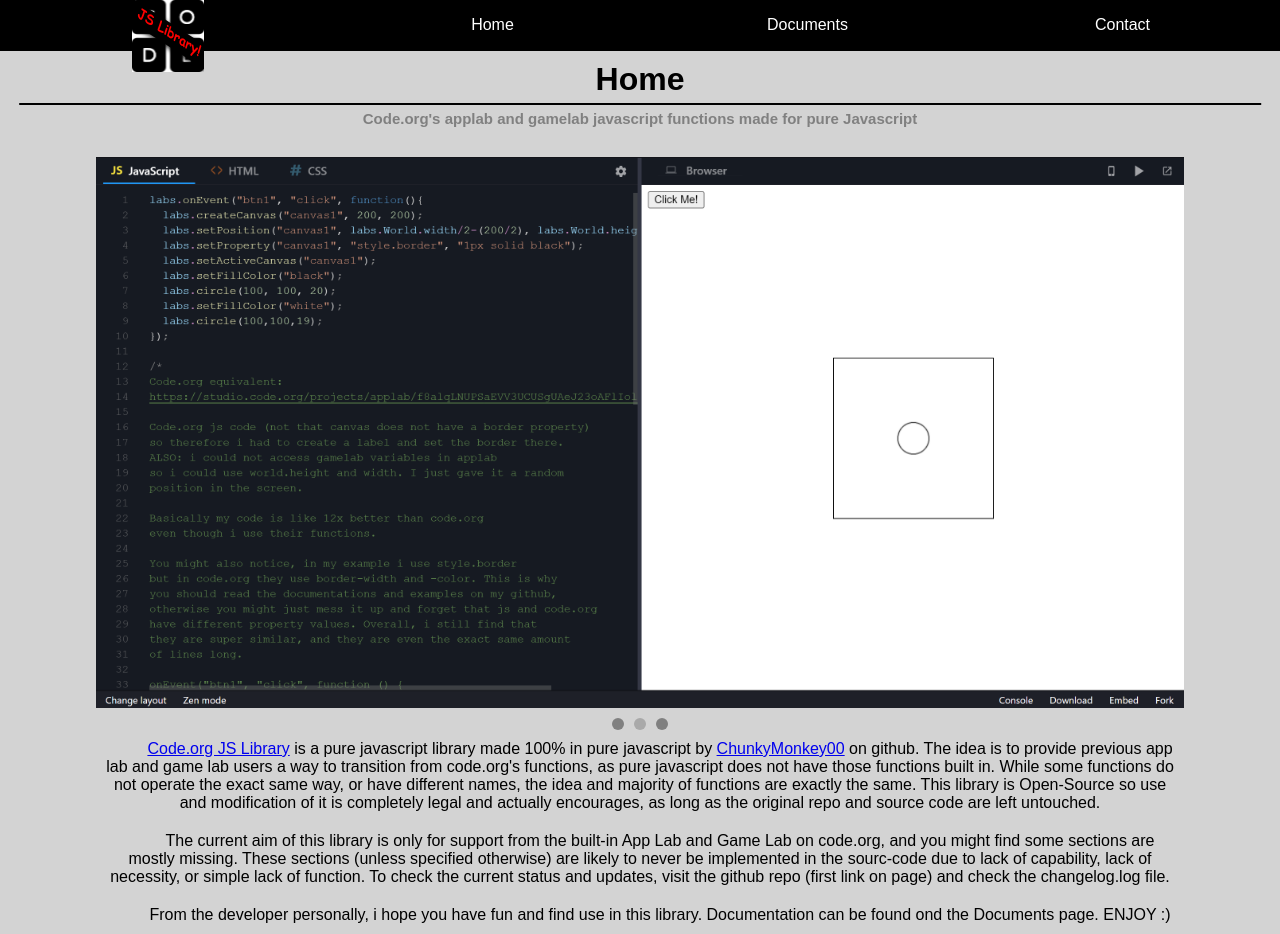
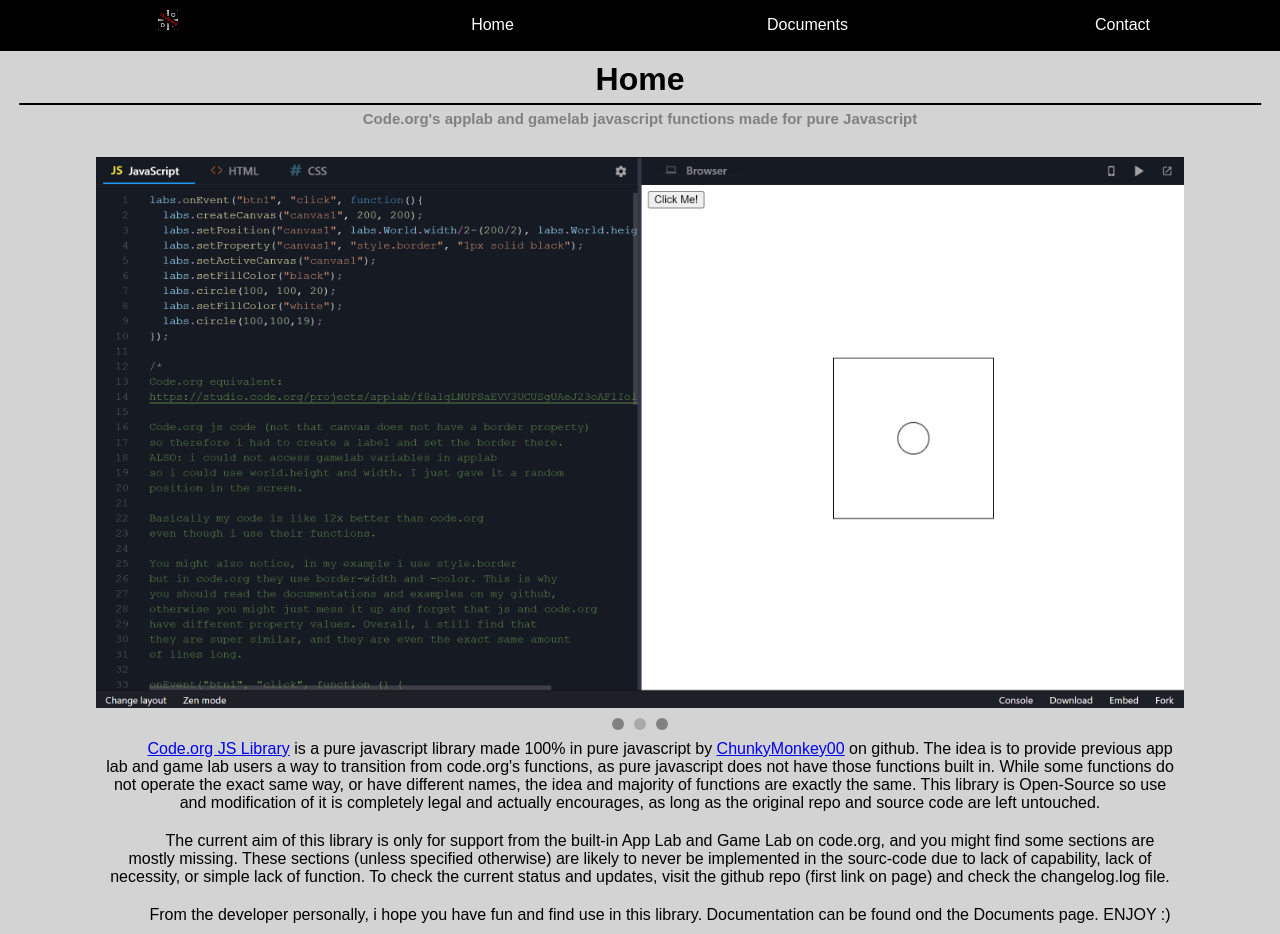
Before and after one commit to ChunkyMonkey00/code.orgFunctions, a plain HTML site: page page/index.html in a window 1280 px wide. Drawn offline with Linux system fonts and the light colour scheme; a web font is replaced by a local one.

Commit message:
Update index.html

```diff
--- a/page/index.html
+++ b/page/index.html
@@ -3,11 +3,11 @@
   <head>
     <title>Home</title>
 	<link href="https://fonts.cdnfonts.com/css/open-dyslexic" rel="stylesheet">
-  <link href="styles.css" rel="stylesheet"/>
+  	<link href="styles.css" rel="stylesheet"/>
   </head>
   <body>
 	<div class="top-nav">
-		<div class="nav-item logo"><img src="logo.png"/></div>
+		<div class="nav-item logo"><img src="logo.png" width="20px" height="20px"/></div>
 		<div class="nav-item">Home</div>
 		<div class="nav-item">Documents</div>
 		<div class="nav-item">Contact</div>
```
